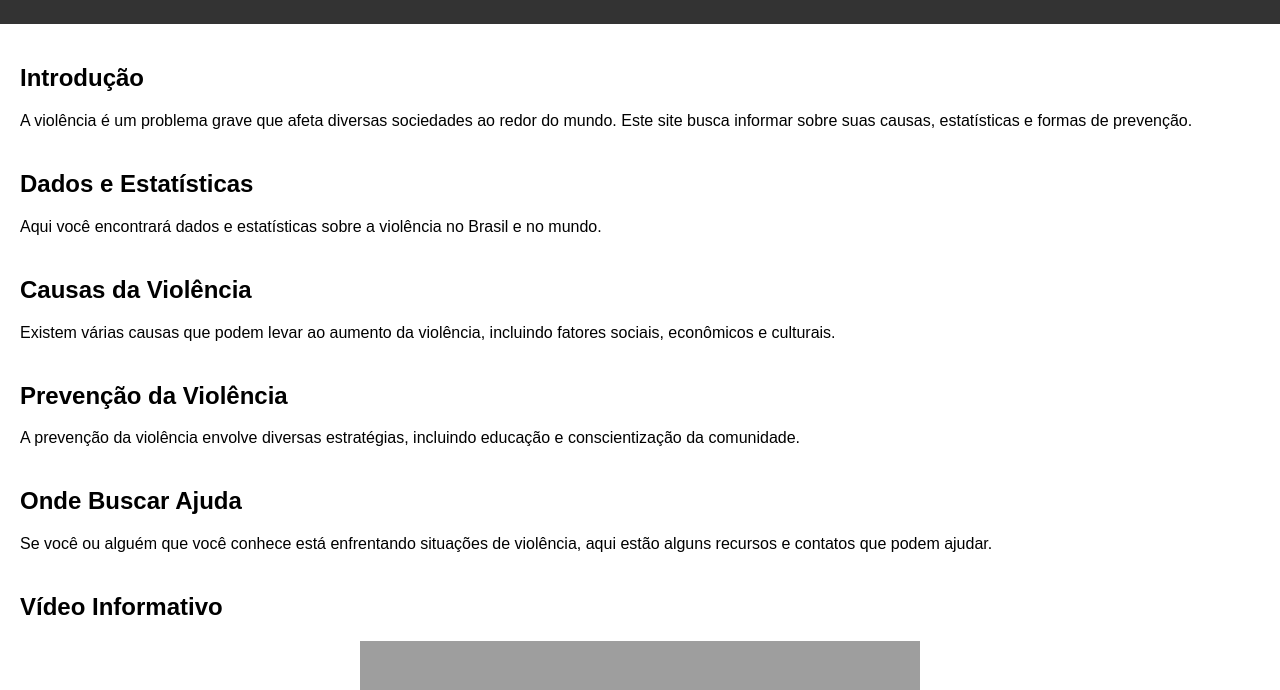
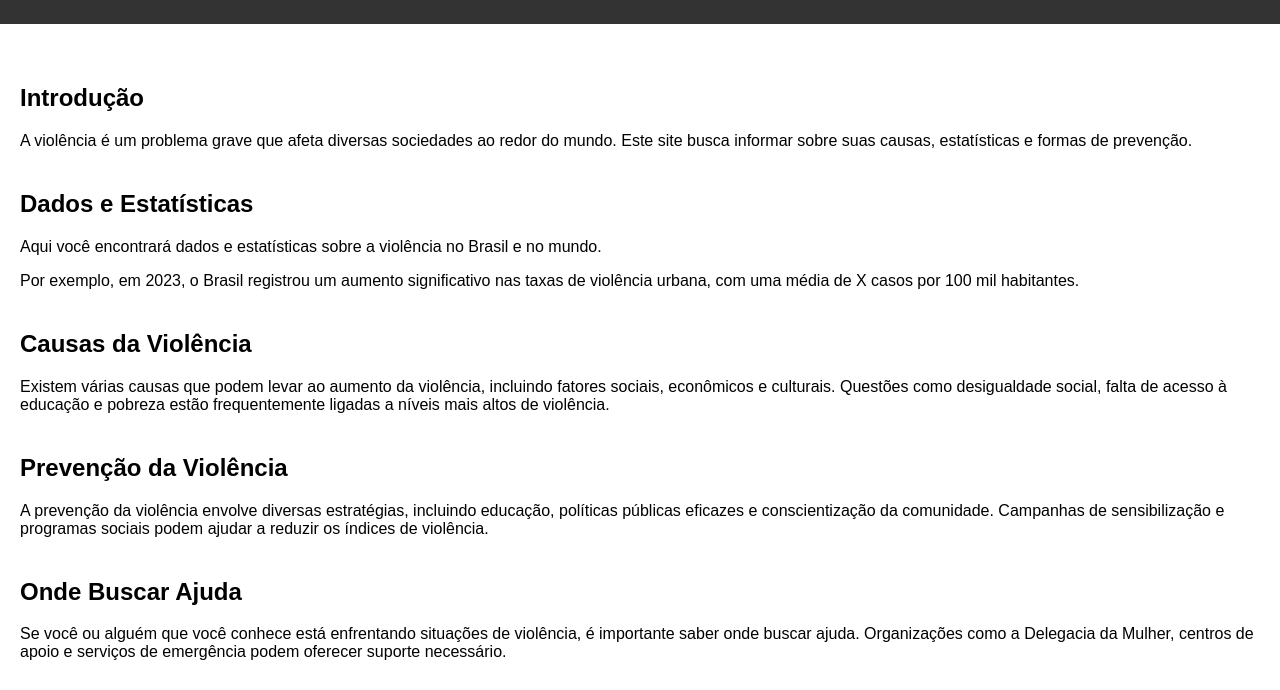
Before and after one commit to Brunomfy/Violencia-prova, a plain HTML site: page index.html in a window 1280 px wide. Shown: the part 110-800 px from the top of the page. Drawn offline with Linux system fonts and the light colour scheme; grey boxes are pictures that could not be loaded.

Commit message:
Update index.html

```diff
--- a/index.html
+++ b/index.html
@@ -56,6 +56,10 @@
         section {
             margin-bottom: 40px;
         }
+
+        h2 {
+            margin-top: 40px;
+        }
     </style>
 </head>
 <body>
@@ -81,21 +85,22 @@
         <section id="dados">
             <h2>Dados e Estatísticas</h2>
             <p>Aqui você encontrará dados e estatísticas sobre a violência no Brasil e no mundo.</p>
+            <p>Por exemplo, em 2023, o Brasil registrou um aumento significativo nas taxas de violência urbana, com uma média de X casos por 100 mil habitantes.</p>
         </section>
 
         <section id="causas">
             <h2>Causas da Violência</h2>
-            <p>Existem várias causas que podem levar ao aumento da violência, incluindo fatores sociais, econômicos e culturais.</p>
+            <p>Existem várias causas que podem levar ao aumento da violência, incluindo fatores sociais, econômicos e culturais. Questões como desigualdade social, falta de acesso à educação e pobreza estão frequentemente ligadas a níveis mais altos de violência.</p>
         </section>
 
         <section id="prevenção">
             <h2>Prevenção da Violência</h2>
-            <p>A prevenção da violência envolve diversas estratégias, incluindo educação e conscientização da comunidade.</p>
+            <p>A prevenção da violência envolve diversas estratégias, incluindo educação, políticas públicas eficazes e conscientização da comunidade. Campanhas de sensibilização e programas sociais podem ajudar a reduzir os índices de violência.</p>
         </section>
 
         <section id="ajuda">
             <h2>Onde Buscar Ajuda</h2>
-            <p>Se você ou alguém que você conhece está enfrentando situações de violência, aqui estão alguns recursos e contatos que podem ajudar.</p>
+            <p>Se você ou alguém que você conhece está enfrentando situações de violência, é importante saber onde buscar ajuda. Organizações como a Delegacia da Mulher, centros de apoio e serviços de emergência podem oferecer suporte necessário.</p>
         </section>
 
         <section>
```
